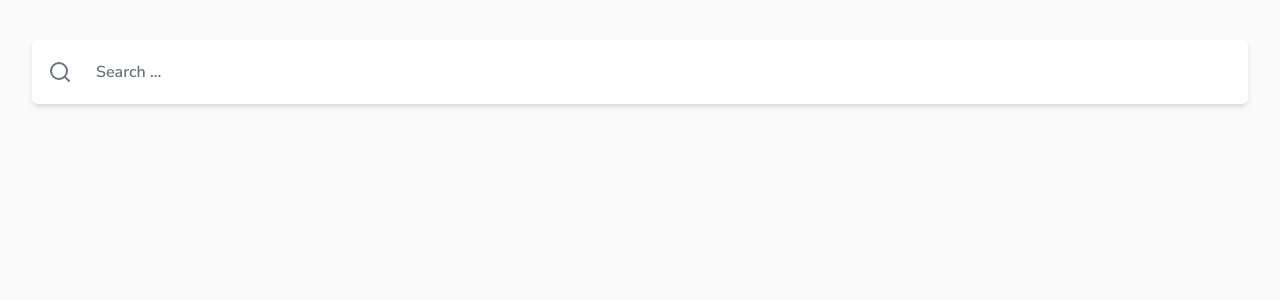
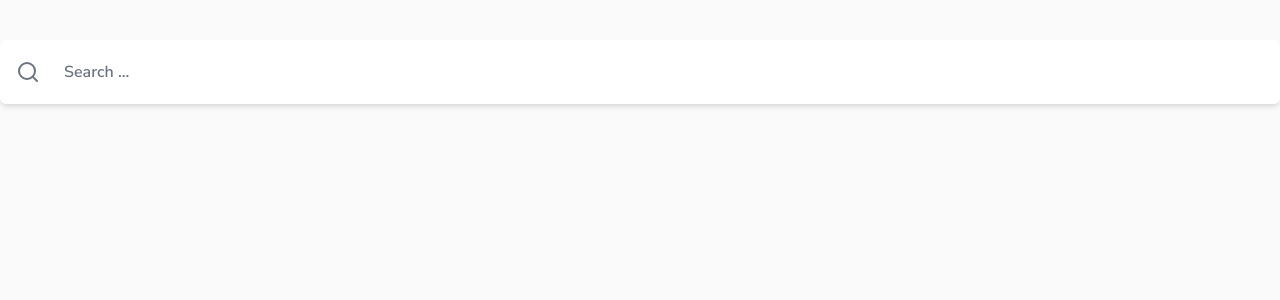
Before and after one commit to victorseara/rest-countries-challenge, a React (Create React App) app: page / in a window 1280 px wide. Shown: the top 300 px of the page. Built offline with nearby package versions, Linux system fonts and the light colour scheme.

Commit message:
refactor(COUNTRIES-5): :lipstick: fix dark input bg color

```diff
--- a/src/components/SearchBox/SearchBox.tsx
+++ b/src/components/SearchBox/SearchBox.tsx
@@ -10,7 +10,7 @@ type SearchBoxProps = Omit<
 
 const SearchBox = (props: SearchBoxProps) => {
   return (
-    <div className="group w-full h-12 flex items-center text-gray-500 dark:text-gray-200 ">
+    <div className="group w-full h-12 flex items-center text-gray-500 dark:text-gray-200">
       <Search className="absolute my-auto mx-4" />
       <input
         className="input-base input-focus input-light input-dark pl-16"
--- a/src/index.css
+++ b/src/index.css
@@ -19,12 +19,11 @@
     @apply placeholder-gray-500 focus:border-gray-300 text-very-dark-blue;
   }
   .input-dark {
-    @apply dark:bg-dark-blue dark:placeholder-gray-200 focus:border-gray-800 dark:text-white;
+    @apply dark:bg-common-blue dark:placeholder-gray-200 focus:border-gray-800 dark:text-white;
   }
 }
 
 #root {
   width: 100%;
-  max-width: 1440px;
-  padding: 0 2rem;
+  height: 100%;
 }
```
